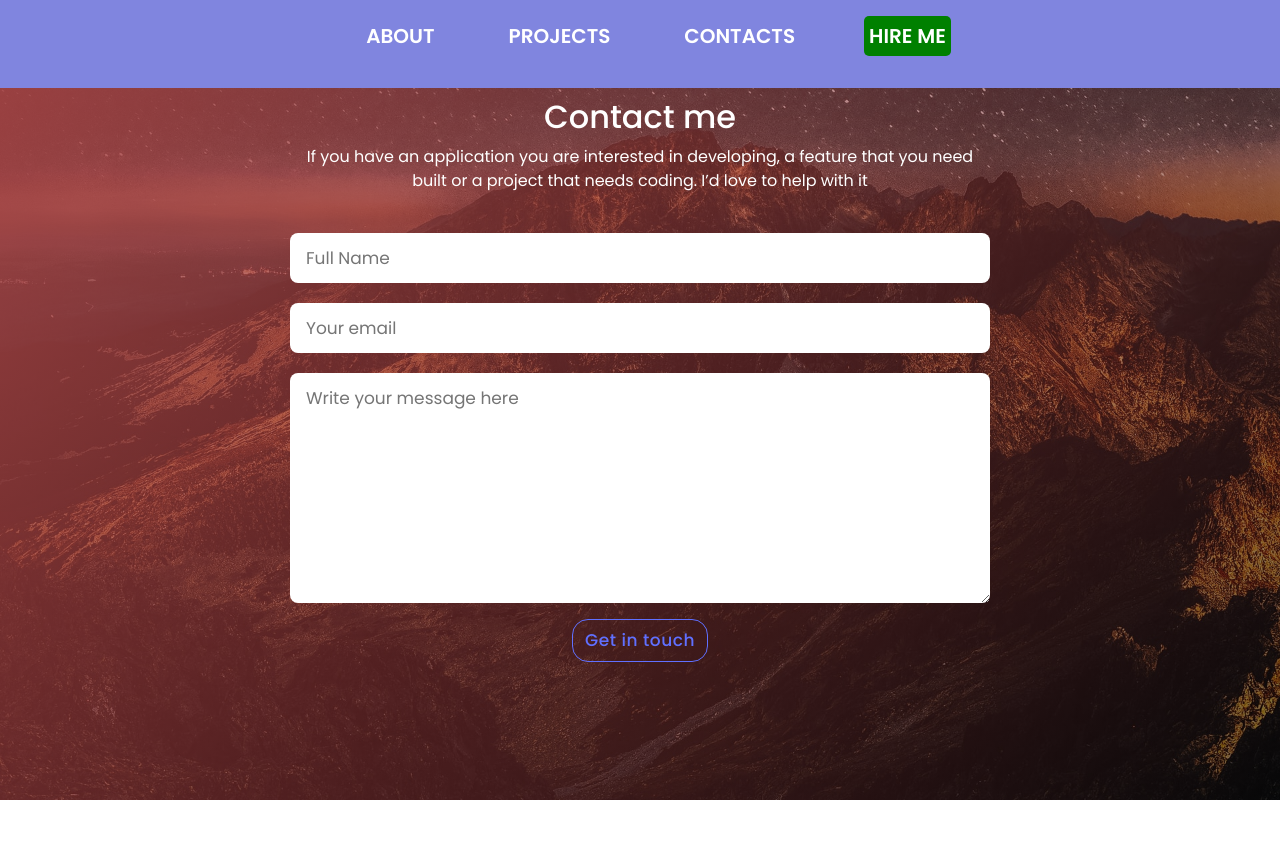
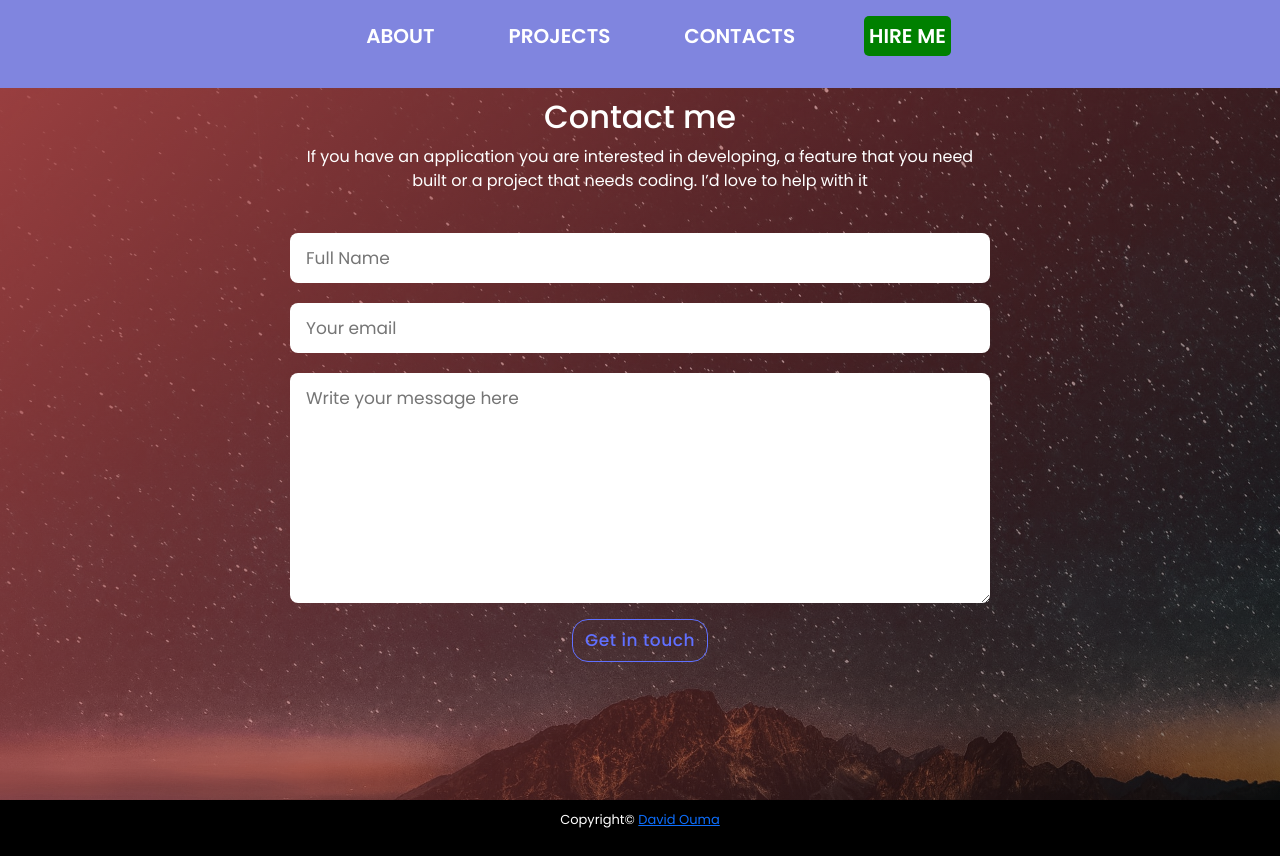
Before and after one commit to daudi13/daudi, a React (Create React App) app: page /Contacts in a window 1280 px wide. Before the commit the page ends 800 px from the top, so only its background shows below. Built offline with nearby package versions, Linux system fonts and the light colour scheme.

Commit message:
Add Footer items

```diff
--- a/public/index.html
+++ b/public/index.html
@@ -2,14 +2,14 @@
 <html lang="en">
   <head>
     <meta charset="utf-8" />
-    <link rel="icon" href="%PUBLIC_URL%/favicon.ico" />
+    <link rel="icon" href="%PUBLIC_URL%/developer.png" />
     <meta name="viewport" content="width=device-width, initial-scale=1" />
     <meta name="theme-color" content="#000000" />
     <meta
       name="description"
       content="Web site created using create-react-app"
     />
-    <link rel="apple-touch-icon" href="%PUBLIC_URL%/logo192.png" />
+    <link rel="apple-touch-icon" href="%PUBLIC_URL%/developer.png" />
     <link rel="preconnect" href="https://fonts.googleapis.com">
 <link rel="preconnect" href="https://fonts.gstatic.com" crossorigin>
 <link href="https://fonts.googleapis.com/css2?family=Poppins:wght@400;500;600;700&display=swap" rel="stylesheet">
@@ -27,7 +27,7 @@
       work correctly both with client-side routing and a non-root public URL.
       Learn how to configure a non-root public URL by running `npm run build`.
     -->
-    <title>React App</title>
+    <title>Daudi's Portfolio</title>
     <link
   rel="stylesheet"
   href="https://cdn.jsdelivr.net/npm/bootstrap@5.1.3/dist/css/bootstrap.min.css"
--- a/src/App.js
+++ b/src/App.js
@@ -4,6 +4,7 @@ import Header from './components/Header';
 import Contacts from './components/Routes/Contacts/Contacts';
 import Homepage from './components/Routes/Homepage/Homepage';
 import Projects from './components/Routes/Projects/Projects';
+import Footer from './components/Footer/Footer';
 
 function App() {
   return (
@@ -14,6 +15,7 @@ function App() {
         <Route path="/Projects" element={<Projects/>}/>
         <Route path="/Contacts" element={<Contacts/>}/>
       </Routes>
+      <Footer/>
     </Router>
   );
 }
--- /dev/null
+++ b/src/components/Footer/Footer.css
@@ -0,0 +1,10 @@
+.footer {
+  padding: 10px;
+  background-color: black;
+  color: #fff;
+  text-align: center;
+}
+
+.footer > p {
+  font-size: 13px;
+}
--- /dev/null
+++ b/src/components/Footer/Footer.js
@@ -0,0 +1,12 @@
+import React from 'react'
+import './Footer.css'
+
+const Footer = () => {
+  return (
+    <footer className="footer">
+      <p>Copyright&copy; <a href="https://github.com/daudi13/react-portfolio">David Ouma</a></p>
+    </footer>
+  )
+}
+
+export default Footer
--- a/src/components/Header.js
+++ b/src/components/Header.js
@@ -35,9 +35,9 @@ const Header = () => {
           </Link>
         </li>
         <li className="green">
-          <Link to="./https://www.google.com/">
+          <a href="https://docs.google.com/document/d/1MsR-jqkGn9NEIxPS5ftDGdFUnQRi9t03gT0d9fXtyMU/edit?usp=sharing" target="_blank" rel="noreferrer">
             Hire me
-          </Link>
+          </a>
         </li>
       </ul>
     </nav>
--- a/src/components/Routes/Homepage/Homepage.js
+++ b/src/components/Routes/Homepage/Homepage.js
@@ -1,7 +1,6 @@
 import { GitHub, LinkedIn, Mail, Twitter } from '@material-ui/icons';
 import Testimonials from '../../Testimonials/Testimonials';
 import './Homepage.css';
-import myPic from '/home/daudi13/Microverse-Projects/react-portfolio/src/components/images/20200217_111546(0).jpg'
 
 function Homepage() {
   return (
@@ -58,10 +57,10 @@ function Homepage() {
           <li>Hosting : Heroku, Githubpages, Vercel, Netlify </li>
         </ul>
         <p className="belief section-two">
-          I'm passionate about sharing knowledge, implementing product designs and solving problems using front-end technologies. I'm also a team-player and I'm always looking forward to join a passionate team of developers. At the moment I'm open to Front-end opportunities in small start-ups as well a big companies.
+          I believe in diverse skill sets and people as they make products and communities unique. As a developer I believe in changing the world using technology and improving individuals to be better versions of themselves by supporting small businesses and community based organizations with an aim of making the blue planet a better place for each and everyone of us.
             </p>
           </div>
-          <img src={myPic} className="pix" alt="David ouma"/>
+          <img src='../images/20200217_111546(0).jpg' className="pix" alt="David ouma"/>
           </div>
       </section>
       <section className="testimonials">
--- a/src/components/Testimonials/Testimonials.css
+++ b/src/components/Testimonials/Testimonials.css
@@ -89,6 +89,10 @@
   top: 50% !important;
 }
 
+.testimonial-title {
+  text-align: center;
+}
+
 @media only screen and (max-width: 934px) {
   .carousel-root {
     outline: 0;
@@ -124,7 +128,4 @@
     border-radius: 50%;
   }
 
-  .testimonial-title {
-    text-align: center;
-  }
 }
```
Also changed, not shown: public/developer.png (added), public/images/20200217_111546(0).jpg (renamed from src/components/images/20200217_111546(0).jpg).
